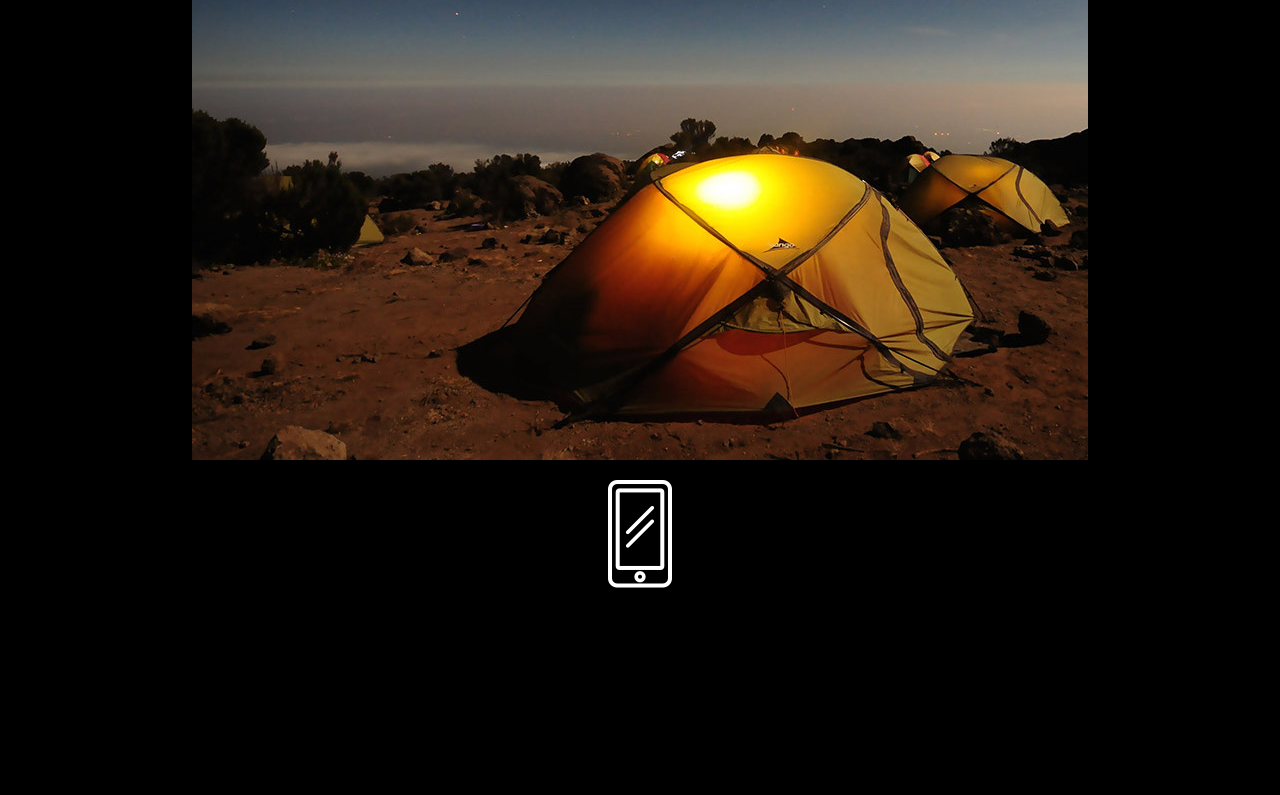
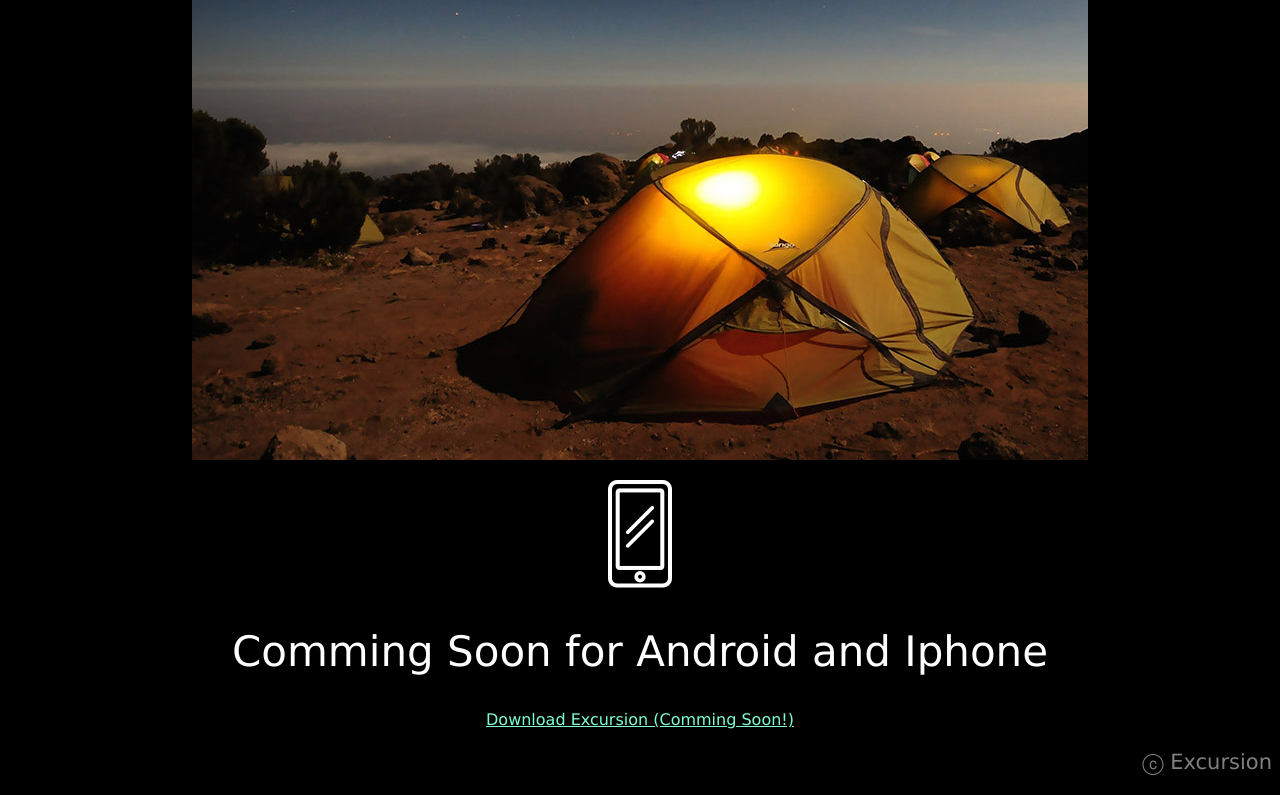
Before and after one commit to DavidCCuf11/excursion, a plain HTML site: page index.html in a window 1280 px wide. Shown: the part 470-1265 px from the top of the page. Before the commit the page ends 1078 px from the top, so only its background shows below. Drawn offline with Linux system fonts and the light colour scheme.

Commit message:
Final push

```diff
--- a/index.html
+++ b/index.html
@@ -17,5 +17,8 @@
     <h4 class="header--sub-header">Excursion remembers places you like, and recommends new points of interest around you.</h4>
     <p><img src="resources/css/images/camp.jpg"></p>
     <p><img src="resources/css/images/phone.png"></p>
+    <h2 class="header--secondary">Comming Soon for Android and Iphone</h2>
+    <p><a class="link--cta" href="#">Download Excursion (Comming Soon!)</a></p>
+    <p class="footer--copyright">ⓒ Excursion </p>
 </body>
 </html>
--- a/resources/css/style.css
+++ b/resources/css/style.css
@@ -29,3 +29,11 @@ body {
     font-size: 16px;
     color: aquamarine;
 }
+
+/* FOOTER */
+
+.footer--copyright {
+    font-size: 21px;
+    color: gray;
+    text-align: right;
+}
```
